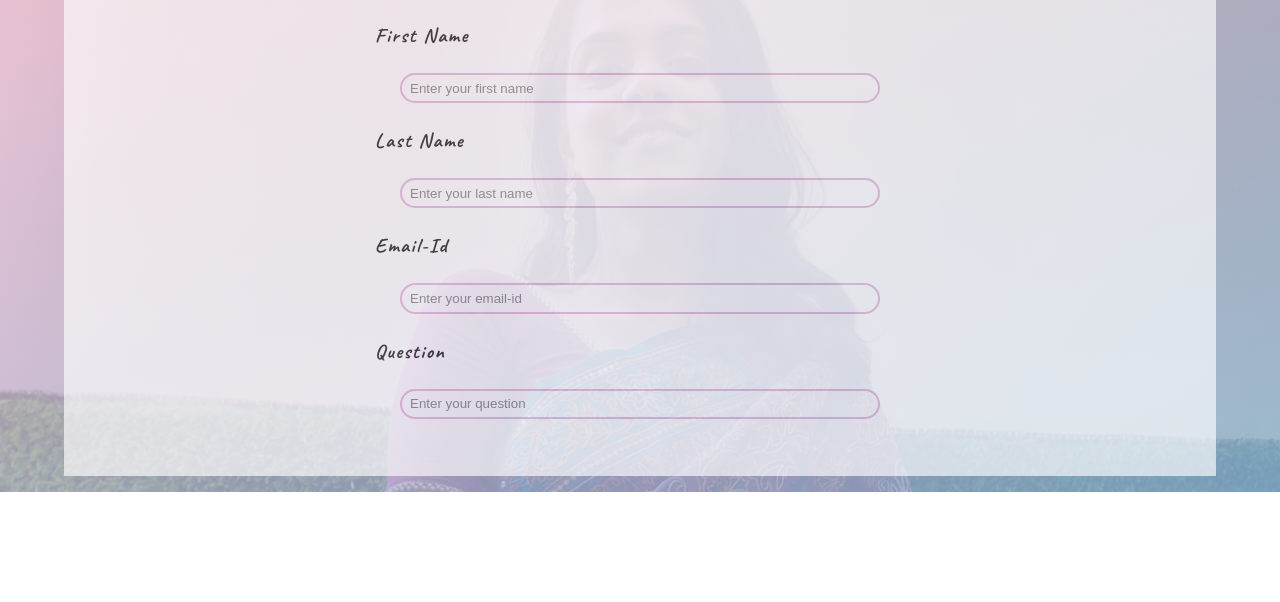
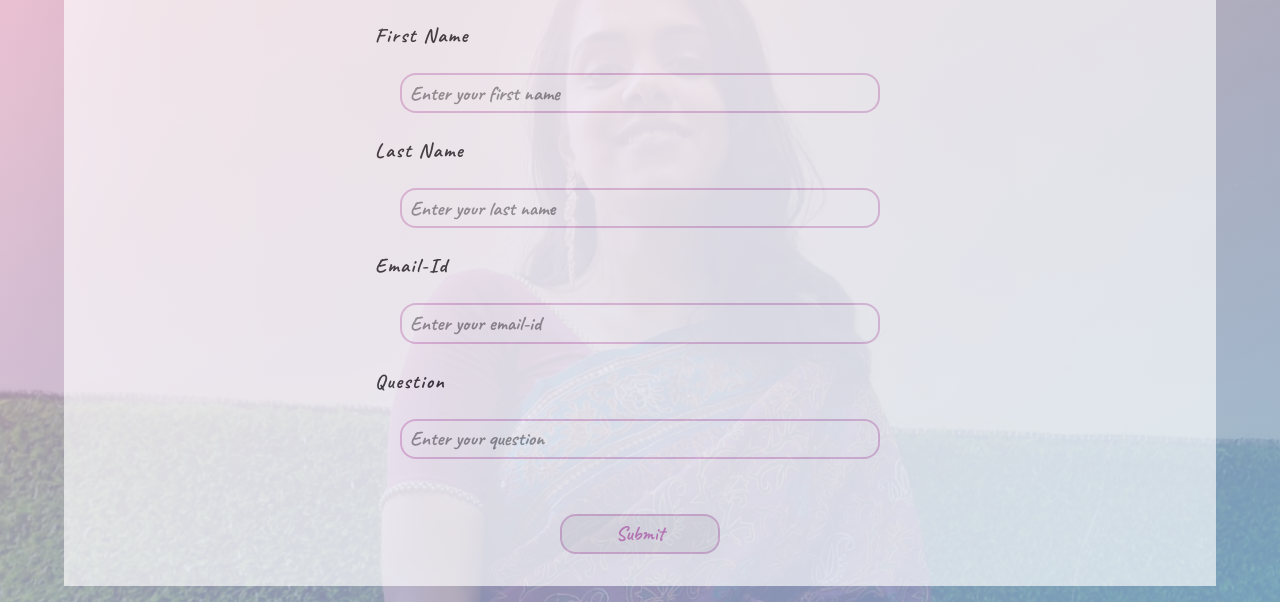
Before and after one commit to pranjal-jha-28/portfolio, a website: page contact.html in a window 1280 px wide. Shown: the part 200-802 px from the top of the page. Drawn offline with Linux system fonts and the light colour scheme; a web font is replaced by a local one.

Commit message:
created submit button

```diff
--- a/contact.css
+++ b/contact.css
@@ -60,7 +60,11 @@ body{
     align-items: center;
 }
 
+
 .btn{
+    font-family: 'Caveat', cursive;
+    font-weight: bold;
+    font-size: 20px;
     margin: 25px;
     border: 2px solid rgba(193, 99, 178, 0.5);
     width: 30rem;
@@ -75,3 +79,25 @@ body{
     border-color: #f20aa8ae;
     outline: none;
 }
+
+
+input[type="submit"] {
+    font-family: 'Caveat', cursive;
+    font-weight: bold;
+    font-size: 20px;
+    margin-top: 30px;
+    border: 2px solid rgba(193, 99, 178, 0.5);
+    width: 10rem;
+    display: flex;
+    justify-content: center;
+    border-radius: 1rem;
+    padding: 0.35rem 0.5rem;
+    cursor: pointer;
+    color: #c163b2;
+    transition: all 0.4s;
+}
+
+input[type="submit"]:hover {
+    background-color: #c163b2;
+    color: whitesmoke;
+}
--- a/contact.html
+++ b/contact.html
@@ -24,6 +24,7 @@
                 Need to know more information about me?
             </p>
             <div class="otherinfo">
+            <form action="/submit_form" method="post">
             <form>
                 <p>
                     First Name
@@ -48,6 +49,8 @@
                 </p>
                 <input class="btn" type="text" placeholder="Enter your question"  required>
                 </form>
+            <input type="submit" value="Submit">
+            </form>
             </div>
         </div>
     </section>
```
